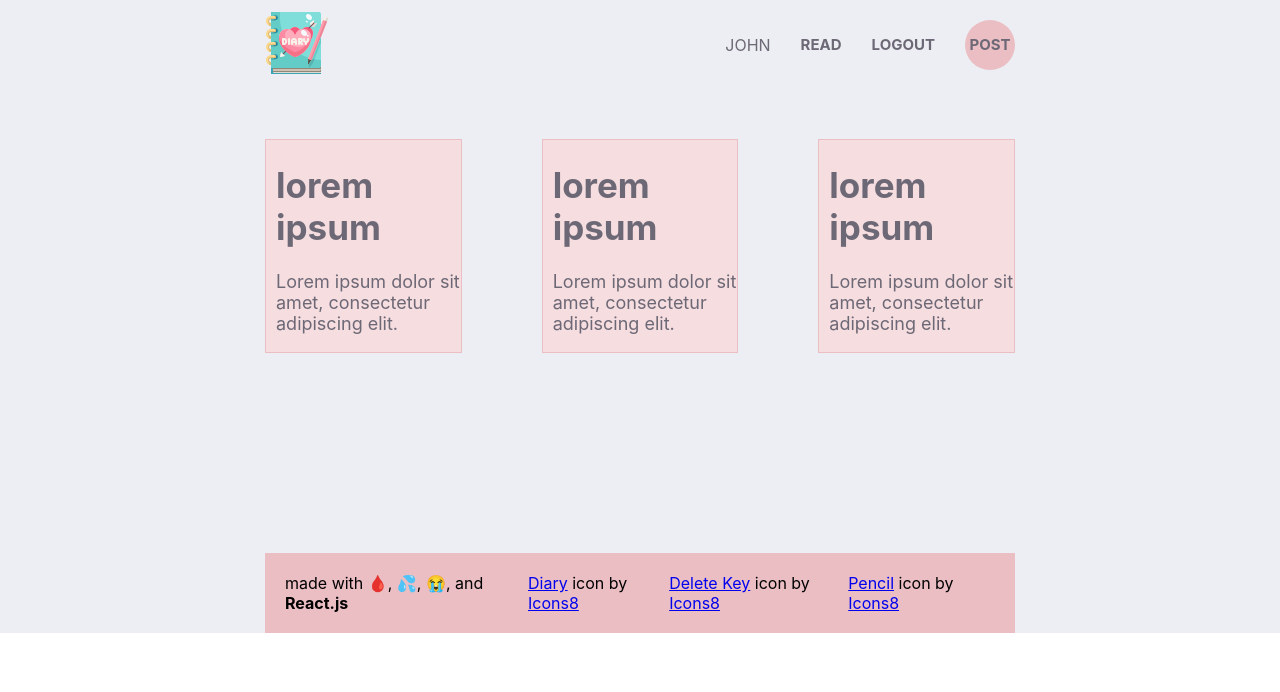
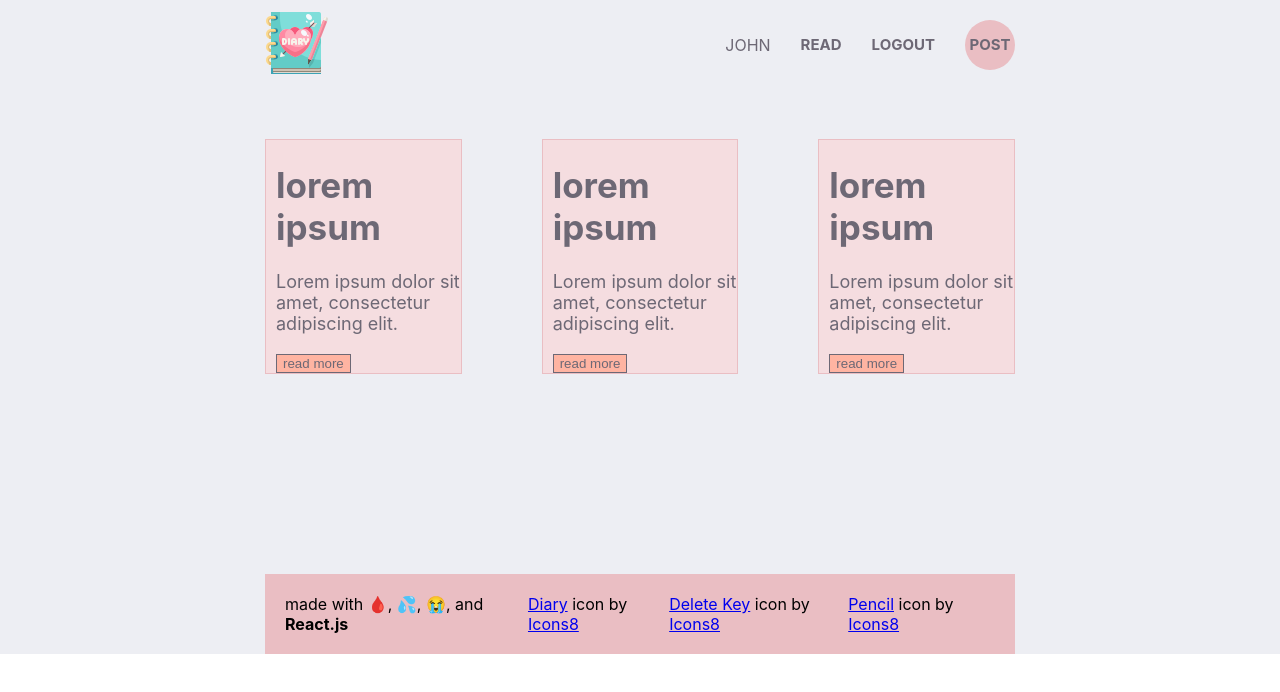
Before and after one commit to pinkfroggie/diary, a React (Create React App) app in the folder diary/: page / in a window 1280 px wide. Shown: the top 692 px of the page. Built offline with nearby package versions, Linux system fonts and the light colour scheme.

Commit message:
added read more button to posts

```diff
--- a/diary/src/pages/Home.jsx
+++ b/diary/src/pages/Home.jsx
@@ -31,6 +31,7 @@ const Home = () => {
               <h1>{post.title}</h1>
               </Link>
               <p>{post.desc}</p>
+              <button>read more</button>
             </div>
           </div>
         ))}
--- a/diary/src/style.scss
+++ b/diary/src/style.scss
@@ -129,6 +129,14 @@ $lightPink: #EABEC3;
                     font-size: 18px;
                     color: #6D6875;
                 }
+
+                button {
+                    width: max-content;
+                    background-color: #FFB4A2;
+                    color: #6D6875;
+                    border: 1px solid #6D6875;
+                    cursor: pointer;
+                }
             }
         }
     }
```
